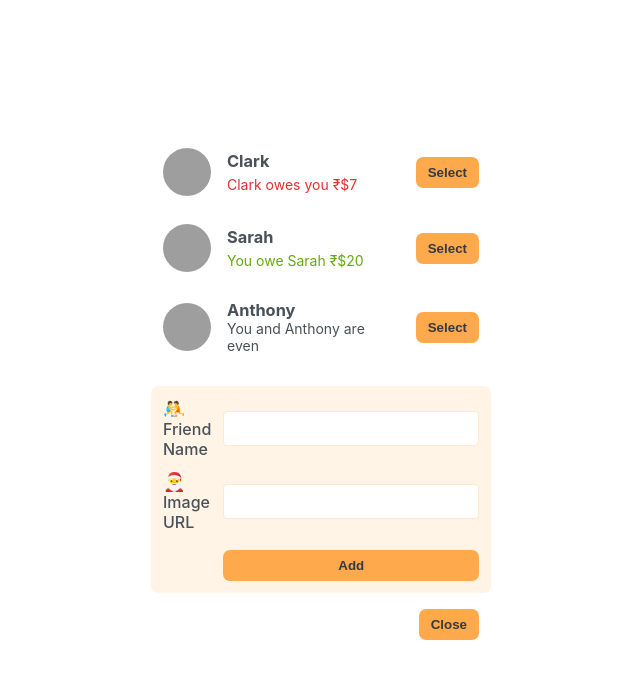
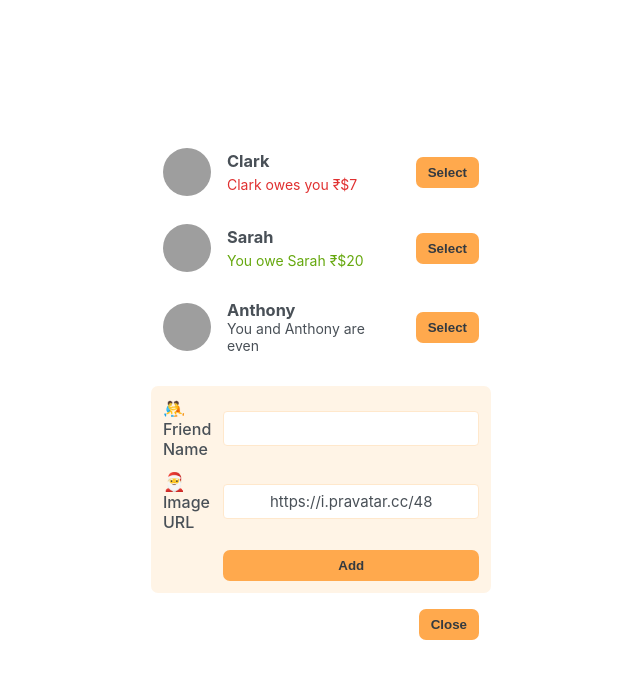
Before and after one commit to prak-coder/eat-and-split-bill, a React (Create React App) app: page / in a window 1280 px wide. Both pictures are taken after a click on the button "Add Friend". Shown: the top 678 px of the page, without its empty margins (79-719 px from the left). Built offline with nearby package versions, Linux system fonts and the light colour scheme; grey boxes are pictures that could not be loaded.

Commit message:
add friend functionality completed

```diff
--- a/src/App.js
+++ b/src/App.js
@@ -32,8 +32,12 @@
 export default function App() {
   const [showAddFriend, setShowAddFriend] = useState(false);
   const [showSplitBill, setShowSplitBill] = useState(false);
+  const [friends, setFriends] = useState(initialFriends);
   function handleShowAddFriend() {
     setShowAddFriend((show) => !show);
+  }
+  function onAddFriend(friend) {
+    setFriends([...friends, friend]);
   }
   return (
     <div className="app">
@@ -41,19 +45,18 @@
         <FriendsList
           showSplitBill={showSplitBill}
           setShowSplitBill={setShowSplitBill}
+          friends={friends}
         />
-        {showAddFriend && <FormAddFriend />}
+        {showAddFriend && <FormAddFriend onAddFriend={onAddFriend} />}
         <Button onClick={handleShowAddFriend}>
           {showAddFriend ? "Close" : "Add Friend"}
         </Button>
-        {console.log(showAddFriend)}
       </div>
       {showSplitBill && <FormSplitBill />}
     </div>
   );
 }
-function FriendsList({ showSplitBill, setShowSplitBill }) {
-  const friends = initialFriends;
+function FriendsList({ showSplitBill, setShowSplitBill, friends }) {
   return (
     <ul>
       {friends.map((friend) => (
@@ -89,13 +92,37 @@
   );
 }
 
-function FormAddFriend() {
+function FormAddFriend({ onAddFriend }) {
+  const [name, setName] = useState("");
+  const [image, setImage] = useState("https://i.pravatar.cc/48");
+  function handleSubmit(e) {
+    e.preventDefault();
+    if (!name || !image) return;
+    const id = crypto.randomUUID();
+    const newFriend = {
+      name,
+      image: `${image}?=${id}`,
+      balance: 0,
+      id: id,
+    };
+    onAddFriend(newFriend);
+    setImage("https://i.pravatar.cc/48");
+    setName("");
+  }
   return (
-    <form className="form-add-friend">
+    <form className="form-add-friend" onSubmit={handleSubmit}>
       <label>🤼 Friend Name</label>
-      <input type="text" />
+      <input
+        type="text"
+        value={name}
+        onChange={(e) => setName(e.target.value)}
+      />
       <label>🎅 Image URL</label>
-      <input type="text" />
+      <input
+        type="text"
+        value={image}
+        onChange={(e) => setImage(e.target.value)}
+      />
       <Button className="button">Add</Button>
     </form>
   );
```
